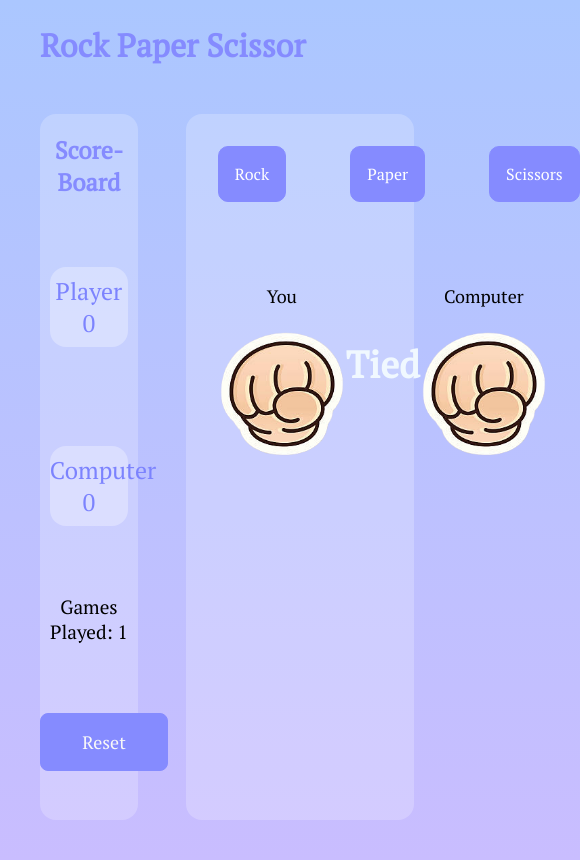
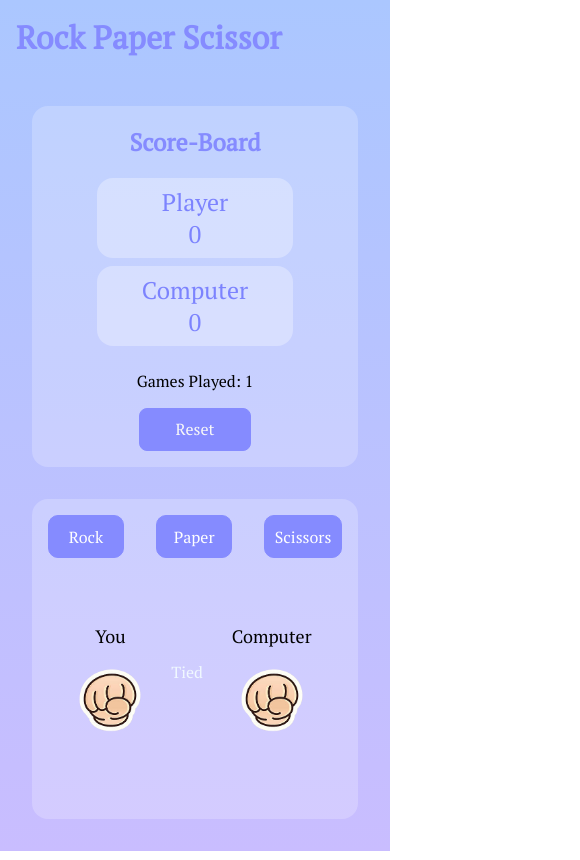
Before and after one commit to Kunalverse/Rock-paper-scissors, a plain HTML site: page index.html in a window 390 px wide. Both pictures are taken after a click on the button "Rock". Shown: the whole page, 580 px wide, since content can reach past the window. Drawn offline with Linux system fonts and the light colour scheme.

Commit message:
responsiveness added

```diff
--- a/index.html
+++ b/index.html
@@ -46,14 +46,24 @@
         <div class="game-area">
           <div class="player-side">
             <p>You</p>
-                <img src="assests/paper.png" alt="" class="player-image" id="player-side">
+            <img
+              src="assests/paper.png"
+              alt=""
+              class="player-image"
+              id="player-side"
+            />
           </div>
-            <div id="result">
-                <h3></h3>
+          <div class="result-div">
+            <p id="result"></p>
           </div>
           <div class="player-side">
             <p>Computer</p>
-                <img src="assests/rock.png" alt="" class="computer-image" id="computer-side">
+            <img
+              src="assests/rock.png"
+              alt=""
+              class="computer-image"
+              id="computer-side"
+            />
           </div>
         </div>
       </div>
--- a/rockps.js
+++ b/rockps.js
@@ -1,78 +1,79 @@
-var rock = document.getElementById('rock');
-var paper = document.getElementById('paper');
-var scissors = document.getElementById('scissors');
+var rock = document.getElementById("rock");
+var paper = document.getElementById("paper");
+var scissors = document.getElementById("scissors");
 const imgUrl = [
-    'assests/rock.png',
-    'assests/paper.png',
-    'assests/scissors.png'
-]
-rock.value=0;
-paper.value=1;
-scissors.value=2;
+  "assests/rock.png",
+  "assests/paper.png",
+  "assests/scissors.png",
+];
+rock.value = 0;
+paper.value = 1;
+scissors.value = 2;
 
-var count=0;
-var pcount=0;
-var ccount=0;
-function updatePlayer(){
+var count = 0;
+var pcount = 0;
+var ccount = 0;
+function updatePlayer() {
   pcount++;
-    document.getElementById('player').innerHTML=`${pcount}`;
+  document.getElementById("player").innerHTML = `${pcount}`;
 }
-function updateComputer(){
+function updateComputer() {
   ccount++;
-    document.getElementById('computer').innerHTML=`${ccount}`;
+  document.getElementById("computer").innerHTML = `${ccount}`;
 }
 
-function checkCount(){
-    count++
-    document.getElementById('moves').innerHTML=`Games Played: ${count}`
+function checkCount() {
+  count++;
+  document.getElementById("moves").innerHTML = `Games Played: ${count}`;
 }
 
-function checkVal(val){
-    let comp=Math.floor(Math.random()*3);
-    document.getElementsByClassName('player-side')[0].style.display="block";
-    document.getElementsByClassName('player-side')[1].style.display="block";
-    document.getElementById('player-side').src = imgUrl[val];
-            document.getElementById('computer-side').src = imgUrl[comp];
+function checkVal(val) {
+  let comp = Math.floor(Math.random() * 3);
+  document.getElementsByClassName("player-side")[0].style.display = "block";
+  document.getElementsByClassName("player-side")[1].style.display = "block";
+  document.getElementById("player-side").src = imgUrl[val];
+  document.getElementById("computer-side").src = imgUrl[comp];
 
-            const playerImage = document.getElementById('player-side');
-            const computerImage = document.getElementById('computer-side');
+  const playerImage = document.getElementById("player-side");
+  const computerImage = document.getElementById("computer-side");
 
-            playerImage.classList.remove('player-image');
-            computerImage.classList.remove('computer-image');
+  playerImage.classList.remove("player-image");
+  computerImage.classList.remove("computer-image");
 
   void playerImage.offsetWidth;
   void computerImage.offsetWidth;
 
-            playerImage.classList.add('player-image');
-            computerImage.classList.add('computer-image');
+  playerImage.classList.add("player-image");
+  computerImage.classList.add("computer-image");
 
-
-    if(val==comp){
-        document.getElementsByTagName('h3')[0].style.color="aliceblue";
-      document.getElementsByTagName('h3')[0].innerHTML =`Tied`;
-    }
-    else if((val==0 && comp== 2) || (val==1 && comp==0) || (val==2 && comp==1)){
-        document.getElementsByTagName('h3')[0].style.color="green";
-        document.getElementsByTagName('h3')[0].innerHTML =`You Won`;
+  if (val == comp) {
+    document.getElementById("result").style.color = "aliceblue";
+    document.getElementById("result").innerHTML = `Tied`;
+  } else if (
+    (val == 0 && comp == 2) ||
+    (val == 1 && comp == 0) ||
+    (val == 2 && comp == 1)
+  ) {
+    document.getElementById("result").style.color = "green";
+    document.getElementById("result").innerHTML = `You Won`;
     updatePlayer();
-    }
-    else{
-        document.getElementsByTagName('h3')[0].style.color="red";
-      document.getElementsByTagName('h3')[0].innerHTML =`Computer Won`;
+  } else {
+    document.getElementById("result").style.color = "red";
+    document.getElementById("result").innerHTML = `Computer Won`;
     updateComputer();
   }
   checkCount();
 }
-function getRock(){
+function getRock() {
   checkVal(0);
 }
-function getPaper(){
+function getPaper() {
   checkVal(1);
 }
-function getScissors(){
+function getScissors() {
   checkVal(2);
 }
 
-function handleReset(){
-    if(count > 0) window.location.reload();
+function handleReset() {
+  if (count > 0) window.location.reload();
 }
--- a/style.css
+++ b/style.css
@@ -1,14 +1,18 @@
+* {
+  font-family: "PT Serif", serif;
+}
+body::-webkit-scrollbar {
+  display: none;
+}
 
-* {
-    font-family: 'PT Serif', serif;
-}
 body {
   display: flex;
   flex-direction: column;
   width: 100vw;
   height: 100vh;
   overflow: hidden;
-    background-image: linear-gradient(#ABC7FF, #C9BDFF);
+  background-image: linear-gradient(#abc7ff, #c9bdff);
+  margin: 0;
 }
 
 button {
@@ -23,12 +27,12 @@ button:hover {
 .heading-container {
   margin: 0 2rem;
 }
-.heading{
-    color :#858BFF ;
+.heading {
+  color: #858bff;
   font-size: 2rem;
   font-weight: 1000;
   padding: 0;
-    margin: 1rem 0 ;
+  margin: 1rem 0;
   /* -webkit-text-stroke: 0.05rem ; */
 }
 
@@ -39,7 +43,7 @@ button:hover {
   height: 100vh;
 }
 
-.score-board-container{
+.score-board-container {
   display: flex;
   flex-direction: column;
   background-color: #ffffff37;
@@ -48,10 +52,10 @@ button:hover {
 }
 .score-board-container > h2 {
   text-align: center;
-    color: #858BFF;
+  color: #858bff;
 }
 
-.col{
+.col {
   width: 80%;
   text-align: center;
   color: #7c83fe;
@@ -72,18 +76,18 @@ button:hover {
   font-size: larger;
 }
 
-#restartBtn{
+#restartBtn {
   margin: auto;
-    width:8rem;
+  width: 8rem;
   padding: 1rem 0;
-    background-color: #858BFF;
+  background-color: #858bff;
   font-size: large;
   color: rgb(248, 248, 248);
-    border: 0.1rem solid #858BFF;
+  border: 0.1rem solid #858bff;
   border-radius: 0.5rem;
 }
 
-.game-area-container{
+.game-area-container {
   display: flex;
   flex-direction: column;
   background-color: #ffffff37;
@@ -98,14 +102,14 @@ button:hover {
   align-items: flex-start;
 }
 
-.option-button{
+.option-button {
   border-radius: 10px;
   padding: 1rem;
   margin: 2rem;
-    background-color: #858BFF;
+  background-color: #858bff;
   width: 6rem;
   color: #fefefe;
-    border: 0.1rem solid #858BFF;
+  border: 0.1rem solid #858bff;
   text-align: center;
   font-size: 1rem;
 }
@@ -116,7 +120,8 @@ button:hover {
   margin: 2rem;
 }
 
-.player-image, .computer-image {
+.player-image,
+.computer-image {
   width: 8rem;
   text-align: center;
 }
@@ -131,7 +136,6 @@ button:hover {
   position: relative;
   animation: slide-right 1s ease-out;
 }
-
 
 @keyframes slide-right {
   from {
@@ -160,7 +164,83 @@ button:hover {
   }
 }
 
+.result-div {
+  display: flex;
+  align-items: center;
+}
+
 #result {
   margin: auto;
   font-size: 2rem;
+  text-align: center;
 }
+
+@media (max-width: 768px) {
+  .heading-container {
+    margin: 0 1rem;
+  }
+  .main-container {
+    flex-direction: column;
+    height: auto;
+    margin: 1rem;
+    width: calc(100%-2rem);
+  }
+
+  body {
+    height: auto;
+    overflow: auto;
+    width: 100%;
+  }
+  body {
+    -ms-overflow-style: none; /* IE and Edge */
+    scrollbar-width: none; /* Firefox */
+  }
+
+  .score-board-container {
+    margin: 1rem;
+    width: calc(100% - 2rem);
+  }
+
+  .col {
+    width: 60%;
+    margin-bottom: 0.5rem;
+  }
+
+  .col > p {
+    font-size: 1.5rem;
+  }
+
+  .game-area-container {
+    margin: 1rem;
+    width: calc(100% - 2rem);
+    height: 20rem;
+  }
+
+  .option-button {
+    width: 6rem;
+    padding: 0.6rem;
+    margin: 1rem;
+    font-size: 1rem;
+  }
+
+  #restartBtn {
+    width: 7rem;
+    padding: 0.6rem;
+    font-size: 1rem;
+    margin-bottom: 1rem;
+  }
+
+  #moves {
+    font-size: 1rem;
+  }
+
+  #result {
+    font-size: 1rem;
+    text-align: center;
+  }
+
+  .player-image,
+  .computer-image {
+    width: 4rem;
+  }
+}
```
Lines whose indentation alone changed are shown as unchanged.
